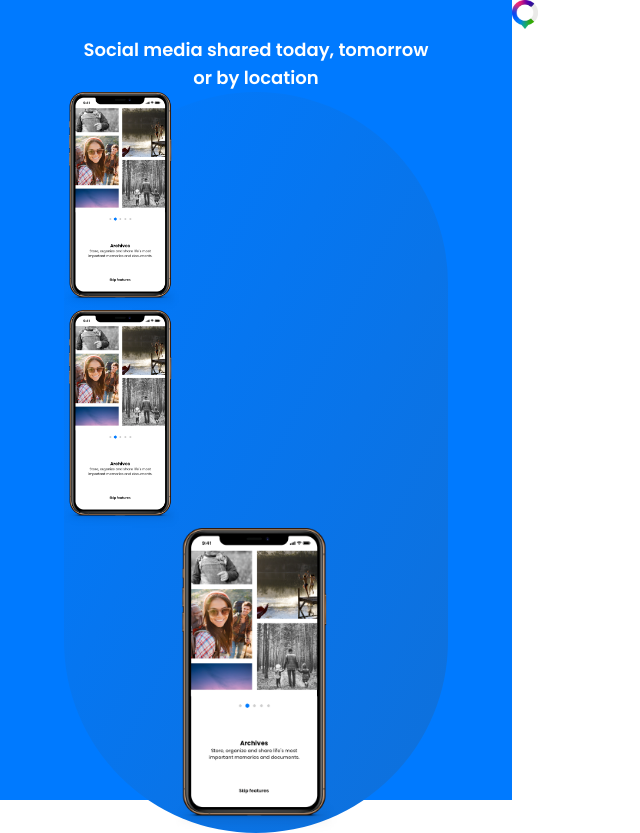
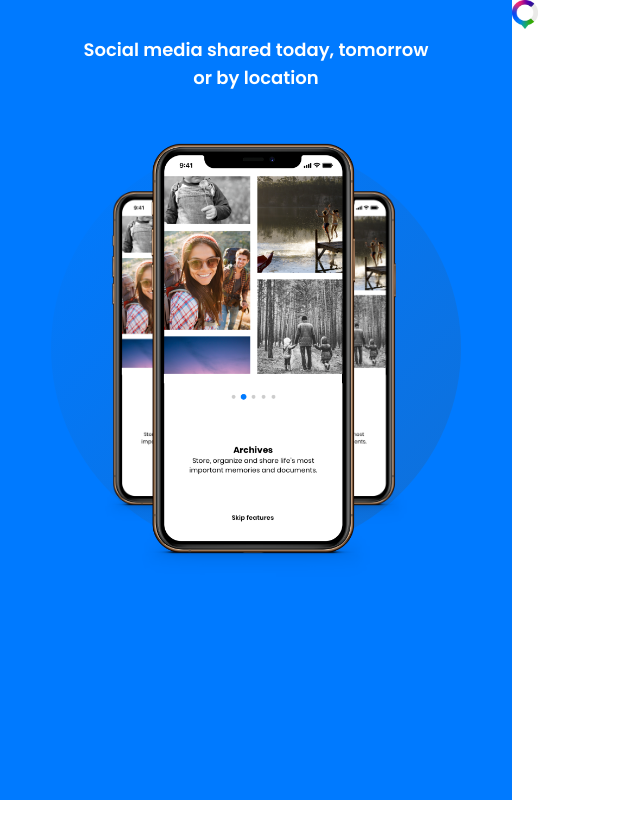
Before and after one commit to RuslanHale/form2create_account, a website: page index.html in a window 1280 px wide. Shown: the whole page, without its empty margins (0-640 px from the left). After the commit the page ends 800 px from the top, so only its background shows below. Drawn offline with nearby package versions, Linux system fonts and the light colour scheme; files that its build step writes are made by us from their sources.

Commit message:
left is done

```diff
--- a/index.html
+++ b/index.html
@@ -28,23 +28,23 @@
         </div>
         <div
           title="circle"
-          class="aspect-square justify-self-center w-3/4 bg-gradient-to-br from-custom-blue-2 to-custom-blue-1 rounded-full"
+          class="relative mt-[10%] mx-auto aspect-square w-[80%] bg-gradient-to-br from-custom-blue-2 to-custom-blue-1 rounded-full"
         >
-          <div title="phones" class="grid">
+          <div title="phones" class="container">
             <img
               src="/phone.png"
-              alt="phone_2"
-              class="w-[30%] h-auto justify-self-left"
+              alt="phone_1"
+              class="absolute top-1/2 left-1/2 transform -translate-x-[86%] -translate-y-[47%] w-[43%] h-auto"
             />
             <img
               src="/phone.png"
               alt="phone_3"
-              class="w-[30%] h-auto justify-self-right"
+              class="absolute top-1/2 left-1/2 transform -translate-x-[14%] -translate-y-[47%] w-[43%] h-auto"
             />
             <img
               src="/phone.png"
-              alt="phone_1"
-              class="w-[42%] h-auto justify-self-center overflow-visible"
+              alt="phone_2"
+              class="absolute top-1/2 left-1/2 transform -translate-x-1/2 -translate-y-[47%] w-[56%] h-auto"
             />
           </div>
         </div>
```
